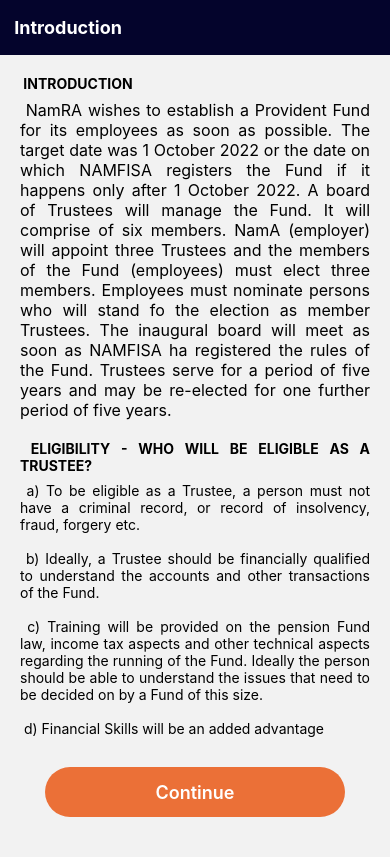
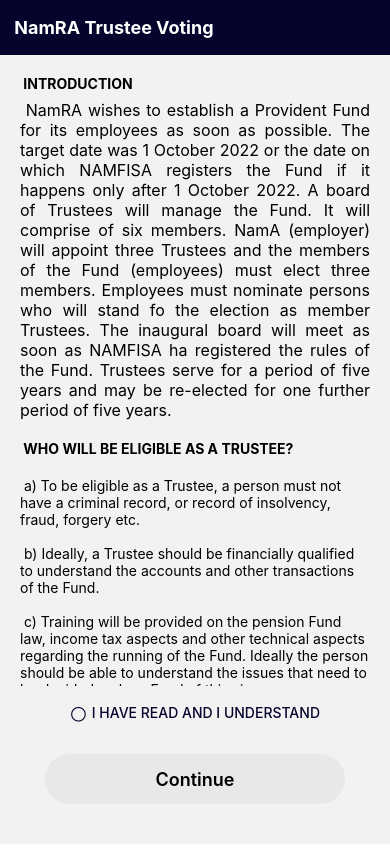
Before and after one commit to loyalcodes/trustees-voting-online-system-app, a React Native app: screen /IntroductionScreen in a window 390 px wide. Built offline with nearby package versions, Linux system fonts and the light colour scheme.

Commit message:
Changes on Introduction Screen

```diff
--- a/constants/Colors.ts
+++ b/constants/Colors.ts
@@ -16,7 +16,8 @@
     lightGray: "#E8E8E8",
     superLight: "#D3D3D3",
     smoke: "#848884",
-    red: "#FF5733"
+    red: "#FF5733",
+    black:"#000000",
   },
   dark: {
     text: '#fff',
--- a/data/index.ts
+++ b/data/index.ts
@@ -1,6 +1,6 @@
 const eligibleData = {
-    title: "ELIGIBILITY - WHO WILL BE ELIGIBLE AS A TRUSTEE?",
-    body: "a) To be eligible as a Trustee, a person must not have a criminal record, or record of insolvency, fraud, forgery etc.\n\n b) Ideally, a Trustee should be financially qualified to understand the accounts and other transactions of the Fund. \n\n c) Training will be provided on the pension Fund law, income tax aspects and other technical aspects regarding the running of the Fund. Ideally the person should be able to understand the issues that need to be decided on by a Fund of this size. \n\n d) Financial Skills will be an added advantage"
+    title: "WHO WILL BE ELIGIBLE AS A TRUSTEE?",
+    body: "a) To be eligible as a Trustee, a person must not have a criminal record, or record of insolvency, fraud, forgery etc.\n\n b) Ideally, a Trustee should be financially qualified to understand the accounts and other transactions of the Fund. \n\n c) Training will be provided on the pension Fund law, income tax aspects and other technical aspects regarding the running of the Fund. Ideally the person should be able to understand the issues that need to be decided on by a Fund of this size. \n\n d) Financial Skills will be an added advantage."
 }
 
 const introductionData = {
@@ -14,7 +14,6 @@
     eligibility : eligibleData,
     forgotPassword : "Please go to your personal PC to change your password or contact the administrator to successfully change your password."
 }
-
 
 const departmentsList = [
     {
--- a/package.json
+++ b/package.json
@@ -34,7 +34,8 @@
     "react-native-loading-spinner-overlay": "^3.0.1",
     "react-native-safe-area-context": "4.4.1",
     "react-native-screens": "~3.18.0",
-    "react-native-web": "~0.18.9"
+    "react-native-web": "~0.18.9",
+    "yarn": "^1.22.19"
   },
   "devDependencies": {
     "@babel/core": "^7.12.9",
--- a/screens/IntroductionScreen.tsx
+++ b/screens/IntroductionScreen.tsx
@@ -1,11 +1,19 @@
 import React, { useEffect, useState } from "react";
-import { SafeAreaView, StyleSheet, View, Text, TouchableOpacity, ScrollView } from "react-native";
+import { SafeAreaView, StyleSheet, View, Text, TouchableOpacity, ScrollView, StatusBar, Platform } from "react-native";
 import MainHeader from "../components/header/MainHeader";
 import Colors from "../constants/Colors";
 import { rawData } from "../data";
 import { useNavigation } from "@react-navigation/native";
 
-
+import {
+    FontAwesome5,
+    AntDesign,
+    Feather,
+    Entypo,
+    MaterialCommunityIcons,
+    Ionicons,
+  } from "@expo/vector-icons";
+import { setStatusBarStyle } from "expo-status-bar";
 
 interface eligibilityType {
     title: string,
@@ -20,6 +28,7 @@
 
     const [content, setContent] = useState<introductionType>()
     const [eligible, setEligible] = useState<eligibilityType>()
+    const [selected, setSelected] = useState(false)
     const navigation = useNavigation()
 
 
@@ -29,14 +38,16 @@
         setEligible(eligibleData)
         setContent(introData)
     },[])
-
-
     return(
         <>
             <SafeAreaView style={styles.main}>
-                <MainHeader hasArrow={false} title={"Introduction"}/>
+                <StatusBar barStyle={Platform.OS === 'ios' ? "dark-content": "light-content"}/>
+                <View>
+                    <MainHeader hasArrow={false} title={"NamRA Trustee Voting"}/>
+                </View>
+                <View style={styles.contentContainer}>
+                    <View style={styles.upperContentContainer}>
                         <ScrollView>
-                    <View>
                             <View style={styles.content}>
                                 <Text style={styles.introductionTitle}> { content?.title } </Text>
                                 <Text style={styles.introductionBody}> { content?.body } </Text>
@@ -45,13 +56,36 @@
                                     <Text style={styles.eligibleBody}> { eligible?.body } </Text>
                                 </View>
                             </View>
-                        <View style={{height:100,}}/>
+                            <View style={{height:30,}}/>
+                        </ScrollView>
                     </View>
-                </ScrollView>
-                <TouchableOpacity onPress={()=>navigation.navigate("UserScreen")} activeOpacity= { 0.8 } style={styles.button}>
+                    <View style={styles.lowerContentContainer}>
+                        <View style={styles.declarationWrapper}>
+                            <TouchableOpacity onPress={()=>setSelected(!selected)} style={styles.declarationWrapper}>
+                                <View style={styles.declarationIcon}>
+                                    {
+                                        selected ? <Ionicons name="radio-button-on" size={18} color={Colors.light.semiSecondary}/>
+                                        : <Ionicons name="radio-button-off-sharp" size={18} color={Colors.light.semiSecondary}/>
+                                    }
+                                </View>
+                                <Text style={styles.declarationText}> I HAVE READ AND I UNDERSTAND</Text>
+                            </TouchableOpacity>
+                        </View>
+                        <View style={styles.contineButtonWrapper}>
+                            {
+                                selected ?
+                                <TouchableOpacity onPress={()=>navigation.navigate("UserScreen")} activeOpacity= { 0.8 } style={styles.button} disabled= { !selected } >
                                     <Text style={styles.buttonTitle}> Continue </Text>
                                 </TouchableOpacity>
+                                :
+                                <TouchableOpacity style={styles.disabledButton} disabled= { !selected } >
+                                    <Text style={styles.disabledbuttonTitle}> Continue </Text>
+                                </TouchableOpacity>
+                            }
+                        </View>
 
+                    </View>
+                </View>
             </SafeAreaView>
         </>
     )
@@ -59,10 +93,15 @@
 
 const styles = StyleSheet.create({
     main: {
-        flex: 1
+        flex: 1,
+
+    },
+    mainHeaderContainer:{
+        paddingTop:10,
     },
     content: {
-        padding: 20
+        paddingHorizontal: 20,
+        paddingTop:20,
     },
     introductionTitle:{
         fontWeight:'700',
@@ -73,15 +112,37 @@
         textAlign:'justify',
     },
     eligibleWrapper:{
+        flex:4,
         marginTop: 20,
     },
+    contineButtonWrapper:{
+        flex:1,
+    },
     eligibleTitle:{
-        textAlign:'justify',
+        textAlign:'left',
         fontWeight:'700',
-        marginBottom:8,
+        marginBottom:20,
     },
     eligibleBody:{
-        textAlign:'justify',
+        fontSize: 14,
+        textAlign:'left',
+    },
+    declarationWrapper:{
+        flexDirection:'row',
+        justifyContent:'space-between',
+        alignSelf:'center',
+        alignContent:'center',
+        paddingTop:9,
+        paddingBottom:9,
+    },
+    declarationIcon:{
+        alignSelf:"center",
+    },
+    declarationText:{
+        textAlign:'center',
+        fontSize:14,
+        fontWeight:'500',
+        color: Colors.light.semiSecondary,
     },
     button: {
         position: "absolute",
@@ -99,5 +160,31 @@
         color: Colors.light.white,
         fontSize: 18,
         fontWeight: "600"
-    }
+    },
+    disabledButton: {
+        position: "absolute",
+        bottom: 40,
+        backgroundColor: Colors.light.lightGray,
+        width: 300,
+        borderRadius: 50,
+        padding: 10,
+        alignSelf: "center",
+        justifyContent: "center",
+        alignItems: "center",
+        height: 50
+    },
+    disabledbuttonTitle: {
+        color: Colors.light.black,
+        fontSize: 18,
+        fontWeight: "600"
+    },
+    contentContainer:{
+        flex:1,
+    },
+    upperContentContainer:{
+        flex:4,
+    },
+    lowerContentContainer:{
+        flex:1,
+    },
 })
--- a/screens/NominateScreen.tsx
+++ b/screens/NominateScreen.tsx
@@ -64,18 +64,18 @@
           action === "nominate" ? "Nomination" : "Vote",
           `Are you sure you want to ${action} ${candidate.name}?` ,
           [
-            { text: `Yes, I would like to ${action}`, onPress: () => {
-                setShouldLoad(true)
-                setTimeout(()=>{
-                    Alert.alert('Thank You!', 'Your cast has been recorded.')
-                    navigation.navigate("UserScreen")
-                }, 5000)
-            } },
             {
               text: 'No',
               onPress: () => console.log('No Pressed'),
               style: 'cancel',
             },
+            { text: 'Yes', onPress: () => {
+                    setShouldLoad(true)
+                    setTimeout(()=>{
+                        Alert.alert('Thank You!', 'Your cast has been recorded.')
+                        navigation.navigate("UserScreen")
+                    }, 5000)
+            }   },
           ],
           { cancelable: false }
         );
@@ -124,11 +124,11 @@
         <>
             <SafeAreaView style={styles.main}>
             <Spinner
-            visible={shouldLoad}
-            textContent={'Please wait...'}
-            textStyle={{color: '#FFF',marginTop:-60}}
+                visible={shouldLoad}
+                textContent={'Please wait...'}
+                textStyle={{color: '#FFF',marginTop:-60}}
             />
-                <MainHeader hasArrow title={title}/>
+                <MainHeader hasArrow title={title} />
                 <View style={styles.searchWrapper}>
                     <View style={styles.searchInnerWrapper}>
                         <AntDesign style={styles.icon} name="search1" size={20} />
--- a/screens/UserScreen.tsx
+++ b/screens/UserScreen.tsx
@@ -20,7 +20,7 @@
         <>
             <SafeAreaView style={styles.main}>
                 <View>
-                <Image style={{width: 80,height: 80, borderRadius: 50, alignSelf:"center", marginTop: 20}} resizeMode="contain" source={require('../assets/images/logo_white.png')}/>
+                    <Image style={{width: 80,height: 80, borderRadius: 50, alignSelf:"center", marginTop: 20}} resizeMode="contain" source={require('../assets/images/logo_white.png')}/>
                 </View>
                 <View style={styles.bottomContainer}>
                     <View style={styles.imageWrapper}>
--- a/screens/auth/ForgotPasswordScreen.tsx
+++ b/screens/auth/ForgotPasswordScreen.tsx
@@ -1,3 +1,4 @@
+import { textAlign } from "@mui/system";
 import React, { useEffect, useState } from "react";
 import { SafeAreaView, StyleSheet, View, Text, TouchableOpacity } from "react-native";
 import MainHeader from "../../components/header/MainHeader";
@@ -37,7 +38,9 @@
         padding: 20
     },
     contentText: {
-        fontSize: 16
+        fontSize: 16,
+        textAlign:'justify',
+        paddingTop:20,
     },
     button: {
         position: "absolute",
--- a/screens/auth/LoginScreen.tsx
+++ b/screens/auth/LoginScreen.tsx
@@ -19,6 +19,7 @@
     const [email, setEmail] = useState<String>("")
     const [password, setPassword] = useState<String>("")
     const navigation = useNavigation()
+    const [showHide, setShowHide] = useState(false)
 
     const validateEmail = (email: String) => {
         return String(email)
@@ -73,22 +74,25 @@
                             </View>
                             <View style={styles.inputFieldIconLeft}>
                                 <AntDesign style={styles.leftIcon} size={25} color={Colors.light.semiSecondary} name="lock"/>
-                                <TextInput onChangeText={ (text)=>setPassword(text) } secureTextEntry style={styles.inputField} placeholder="Enter password"/>
+                                <TextInput onChangeText={ (text)=>setPassword(text) } secureTextEntry= {!showHide } style={styles.inputField} placeholder="Enter password"/>
                             </View>
                         </View>
-                        <TouchableOpacity style={ {alignSelf:"center", marginRight:10} }>
-                            <Feather size={20} name="eye"/>
-                        </TouchableOpacity>
-
+                        {
+                            !showHide ?
+                            <TouchableOpacity onPress={()=>setShowHide( !showHide ) }  style={ {alignSelf:"center", marginRight:10} }>
+                                <Feather size={20} name="eye"/>
+                            </TouchableOpacity>
+                            :
+                            <TouchableOpacity onPress={()=>setShowHide( !showHide ) }  style={ {alignSelf:"center", marginRight:10} }>
+                                <Feather size={20} name="eye-off"/>
+                            </TouchableOpacity>
+                        }
                     </View>
-
                    <View style={styles.forgotPasswordWrapper}>
                         <TouchableOpacity onPress={()=>navigation.navigate("ForgotPasswordScreen")}>
                             <Text>Forgot Password</Text>
                         </TouchableOpacity>
                    </View>
-
-
                     <TouchableOpacity onPress={onLogin} activeOpacity={0.6} style={styles.login}>
                         <Text style={styles.loginText}>Login</Text>
                     </TouchableOpacity>
```
Also changed, not shown: 1 other file (tests, documents, lock files or other folders). Lines whose indentation alone changed are shown as unchanged.
